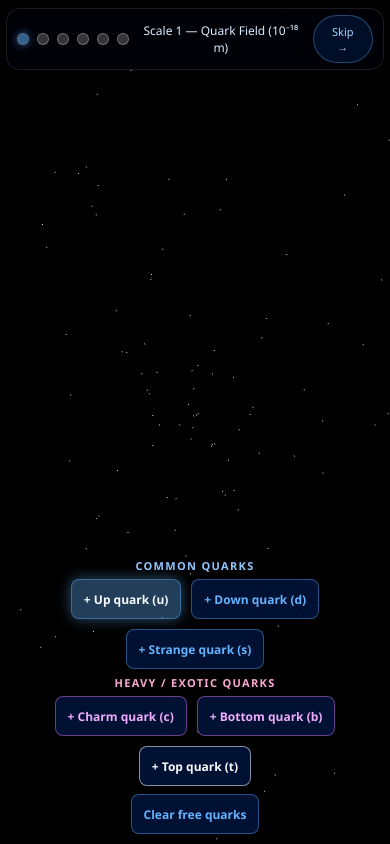
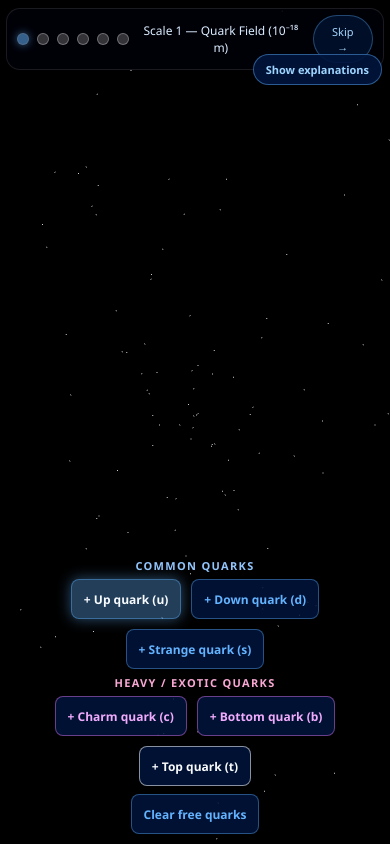
Before and after one commit to MartinPratoussy/SolarSim, a website built with Vite: page apps/universe-journey/index.html in a window 390 px wide. Built offline with nearby package versions, Linux system fonts and the light colour scheme.

Commit message:
fix(mobile): add explicit explanations toggle button on phones
- Added dedicated mobile button (#edu-mobile-toggle) to show/hide EDU explanations
- Keeps panel toggle accessible on small screens even when panel starts collapsed
- Hides side rail toggle on mobile to avoid off-screen/unreachable control
- Syncs button label with current panel state (Show/Hide explanations)

Co-authored-by: Copilot <223556219+Copilot@users.noreply.github.com>

```diff
--- a/apps/universe-journey/src/EduPanel.ts
+++ b/apps/universe-journey/src/EduPanel.ts
@@ -17,20 +17,21 @@ export class EduPanel {
   private readonly progressContainer = document.getElementById('progress-bar-container') as HTMLDivElement;
   private readonly progressFill = document.getElementById('progress-fill') as HTMLDivElement;
   private readonly progressLabel = document.getElementById('progress-label') as HTMLSpanElement;
+  private readonly mobileToggle: HTMLButtonElement;
   private toastTimer: number | null = null;
 
   constructor() {
     // Panel collapse toggle
     const toggleBtn = document.getElementById('edu-toggle-btn') as HTMLButtonElement;
+    this.mobileToggle = document.createElement('button');
+    this.mobileToggle.id = 'edu-mobile-toggle';
+    this.mobileToggle.type = 'button';
+    document.body.appendChild(this.mobileToggle);
+
     const shouldStartCollapsed = window.matchMedia('(max-width: 920px)').matches;
-    if (shouldStartCollapsed) {
-      this.panel.classList.add('collapsed');
-      toggleBtn.textContent = '▶';
-    }
-    toggleBtn.addEventListener('click', () => {
-      const collapsed = this.panel.classList.toggle('collapsed');
-      toggleBtn.textContent = collapsed ? '▶' : '◀';
-    });
+    this.setCollapsed(shouldStartCollapsed, toggleBtn);
+    toggleBtn.addEventListener('click', () => this.setCollapsed(!this.panel.classList.contains('collapsed'), toggleBtn));
+    this.mobileToggle.addEventListener('click', () => this.setCollapsed(!this.panel.classList.contains('collapsed'), toggleBtn));
 
     EventBus.on('edu:update', ({ title, body, hint }) => {
       this.title.textContent = title;
@@ -61,6 +62,13 @@ export class EduPanel {
     });
   }
 
+  private setCollapsed(collapsed: boolean, toggleBtn: HTMLButtonElement): void {
+    this.panel.classList.toggle('collapsed', collapsed);
+    toggleBtn.textContent = collapsed ? '▶' : '◀';
+    this.mobileToggle.textContent = collapsed ? 'Show explanations' : 'Hide explanations';
+    this.mobileToggle.setAttribute('aria-pressed', (!collapsed).toString());
+  }
+
   private showToast(title: string, body: string): void {
     if (this.toastTimer !== null) {
       window.clearTimeout(this.toastTimer);
--- a/apps/universe-journey/styles/main.css
+++ b/apps/universe-journey/styles/main.css
@@ -172,6 +172,10 @@ button {
 #edu-toggle-btn:hover {
   color: #fff;
   background: rgba(99, 179, 255, 0.15);
+}
+
+#edu-mobile-toggle {
+  display: none;
 }
 
 #edu-title {
@@ -1125,6 +1129,25 @@ button {
     transform: translateX(min(86vw, 320px));
   }
 
+  #edu-toggle-btn {
+    display: none;
+  }
+
+  #edu-mobile-toggle {
+    display: block;
+    position: fixed;
+    top: calc(54px + env(safe-area-inset-top));
+    right: 8px;
+    z-index: 12;
+    background: rgba(0, 20, 60, 0.9);
+    border: 1px solid rgba(99, 179, 255, 0.45);
+    color: #9ed5ff;
+    border-radius: 999px;
+    padding: 7px 12px;
+    font-size: 11px;
+    font-weight: 600;
+  }
+
   #action-bar {
     left: 8px;
     right: 8px;
```
